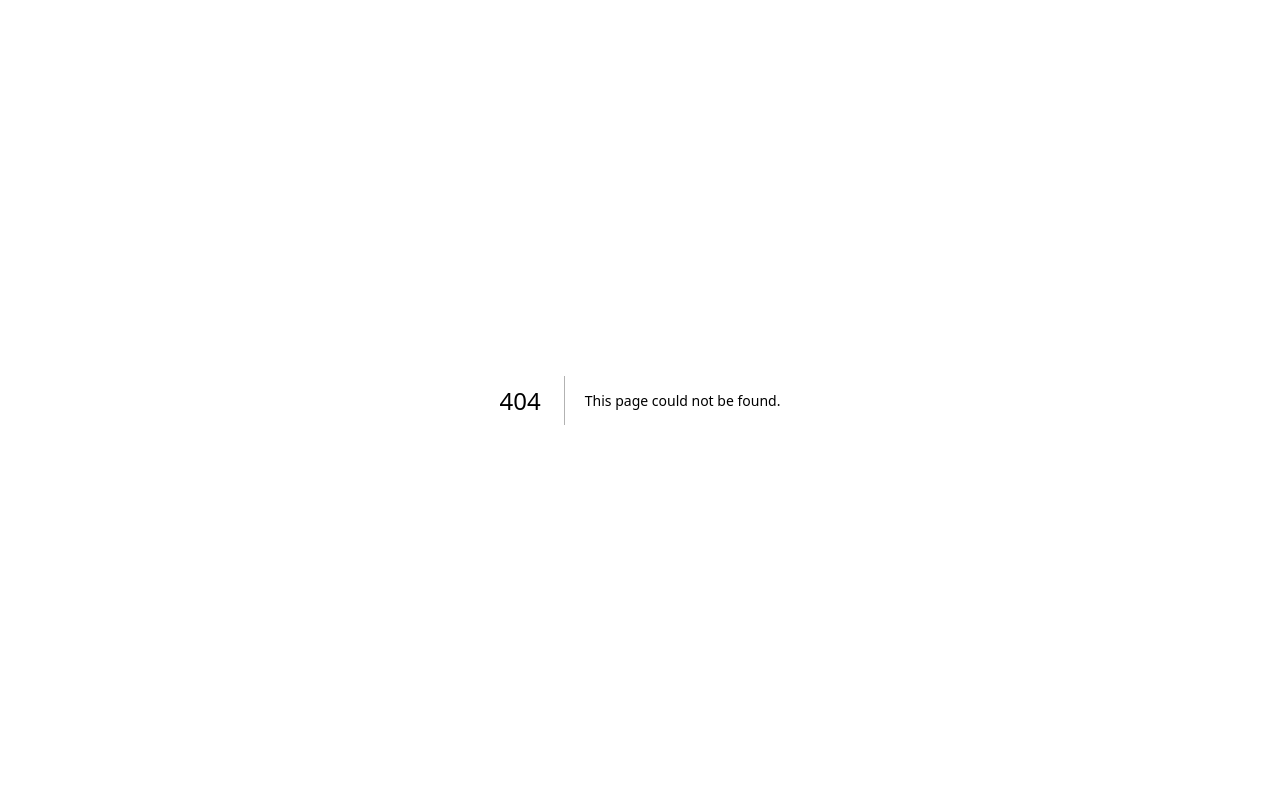
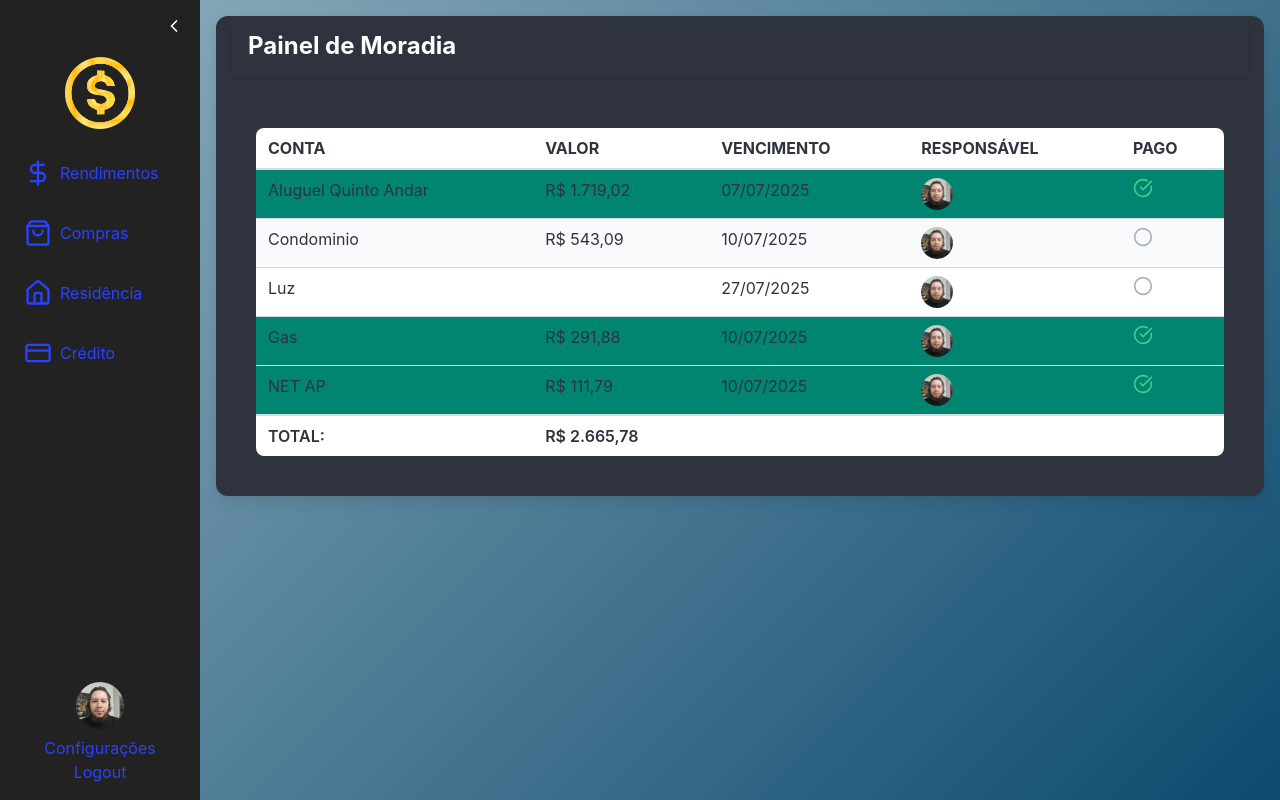
Before and after one commit to Thukera/minhas-financas-app, a Next.js app: page /domicilio in a window 1280 px wide. Before the commit this address had no page. Built offline with nearby package versions, Linux system fonts and the light colour scheme.

Commit message:
added redirects

```diff
--- /dev/null
+++ b/src/app/domicilio/page.tsx
@@ -0,0 +1,3 @@
+import { Domicilio } from "@/components/domicilio";
+
+export default Domicilio
--- a/src/components/credito/index.tsx
+++ b/src/components/credito/index.tsx
@@ -88,7 +88,7 @@ export const CreditPage: React.FC = () => {
                         <PieChart
                             data={[
                                 { title: "Used", value: usedLimit, color: "#eb1212ff" },
-                                { title: "Available", value: Math.max(activeCard.limit - usedLimit, 0), color: "#2bad11ff" },
+                                { title: "Available", value: Math.max(activeCard.limit - usedLimit, 0), color: "#54eb36ff" },
                             ]}
                             lineWidth={25}                // smaller donut
                             style={{ maxWidth: "360px", margin: "30px" }} // small size, centered
--- /dev/null
+++ b/src/components/domicilio/index.tsx
@@ -0,0 +1,26 @@
+"use client";
+
+import { Panel } from "../common/panel"
+import { DomicilePanel } from "../home/panel"
+import { Layout } from "../layout"
+
+export const Domicilio: React.FC = () => {
+    return (
+        <Layout>
+
+            <Panel title="Painel de Moradia">
+
+                <DomicilePanel
+                    titulo="Residência"
+                    items={[
+                        { conta: "Aluguel Quinto Andar", valor: 1719.02, vencimento: "07/07/2025", pago: true, responsavel: { name: "", avatarUrl: "/user.png" } },
+                        { conta: "Condominio", valor: 543.09, vencimento: "10/07/2025", responsavel: { name: "Thuk", avatarUrl: "/user.png" } },
+                        { conta: "Luz", vencimento: "27/07/2025", responsavel: { name: "Thuk", avatarUrl: "/user.png" } },
+                        { conta: "Gas", valor: 291.88, vencimento: "10/07/2025", pago: true, responsavel: { name: "Thuk", avatarUrl: "/user.png" } },
+                        { conta: "NET AP", valor: 111.79, vencimento: "10/07/2025", pago: true, responsavel: { name: "Thuk", avatarUrl: "/user.png" } },
+                    ]}
+                />
+            </ Panel>
+        </Layout>
+    )
+}
--- a/src/components/layout/DesktopMenu/index.tsx
+++ b/src/components/layout/DesktopMenu/index.tsx
@@ -1,7 +1,10 @@
+"use client";
+
 import React from "react";
 import { Home, House, DollarSign, CreditCard, ChevronLeft, ChevronRight, ShoppingBag } from "lucide-react";
 import Image from "next/image";
 import styles from "./DesktopMenu.module.css";
+import Link from "next/link";
 
 
 interface DesktopMenuProps {
@@ -12,7 +15,7 @@ interface DesktopMenuProps {
 const links = [
   { name: "Rendimentos", icon: DollarSign, href: "#" },
   { name: "Compras", icon: ShoppingBag, href: "#" },
-  { name: "Residência", icon: House, href: "/home" },
+  { name: "Residência", icon: House, href: "/domicilio" },
   { name: "Crédito", icon: CreditCard, href: "/credito" },
 ];
 
@@ -33,11 +36,13 @@ export const DesktopMenu: React.FC<DesktopMenuProps> = ({ isCollapsed, setIsColl
 
       {/* Logo */}
       <div className={styles.logo}>
+        <Link href="/home">
           <img
             src="/logo.png"
             alt="logo"
             style={{ width: isCollapsed ? 32 : "100%" }}
           />
+        </Link>
       </div>
 
       {/* Links */}
--- a/src/components/layout/MobileMenu/index.tsx
+++ b/src/components/layout/MobileMenu/index.tsx
@@ -2,7 +2,7 @@
 
 import React, { useState } from "react";
 import Image from "next/image";
-import { Home, House, DollarSign, CreditCard, ShoppingBag } from "lucide-react";
+import { Home, House, DollarSign, CreditCard, ShoppingBag, BadgeDollarSign } from "lucide-react";
 import styles from "./MobileMenu.module.css";
 
 export const MobileMenu: React.FC = () => {
@@ -40,6 +40,11 @@ export const MobileMenu: React.FC = () => {
       >
         <ul>
           <li>
+            <a href="#/home">
+              <BadgeDollarSign size={20} style={{ marginRight: "0.5rem" }} /> Inicio
+            </a>
+          </li>
+          <li>
             <a href="#">
               <DollarSign size={20} style={{ marginRight: "0.5rem" }} /> Rendimentos
             </a>
@@ -50,7 +55,7 @@ export const MobileMenu: React.FC = () => {
             </a>
           </li>
           <li>
-            <a href="/home">
+            <a href="/domicilio">
               <House size={20} style={{ marginRight: "0.5rem" }} /> Residência
             </a>
           </li>
```
Lines whose indentation alone changed are shown as unchanged.
